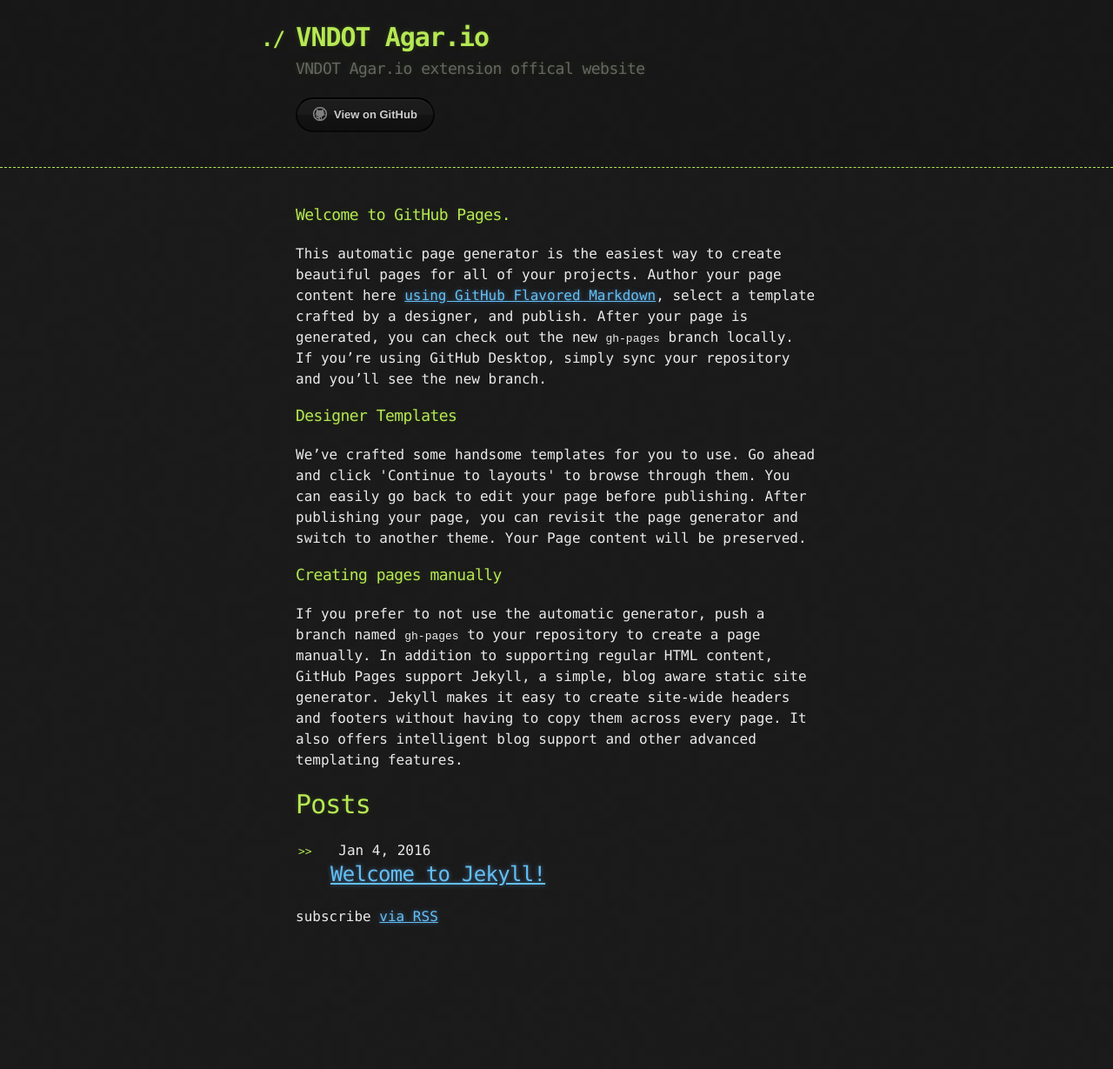
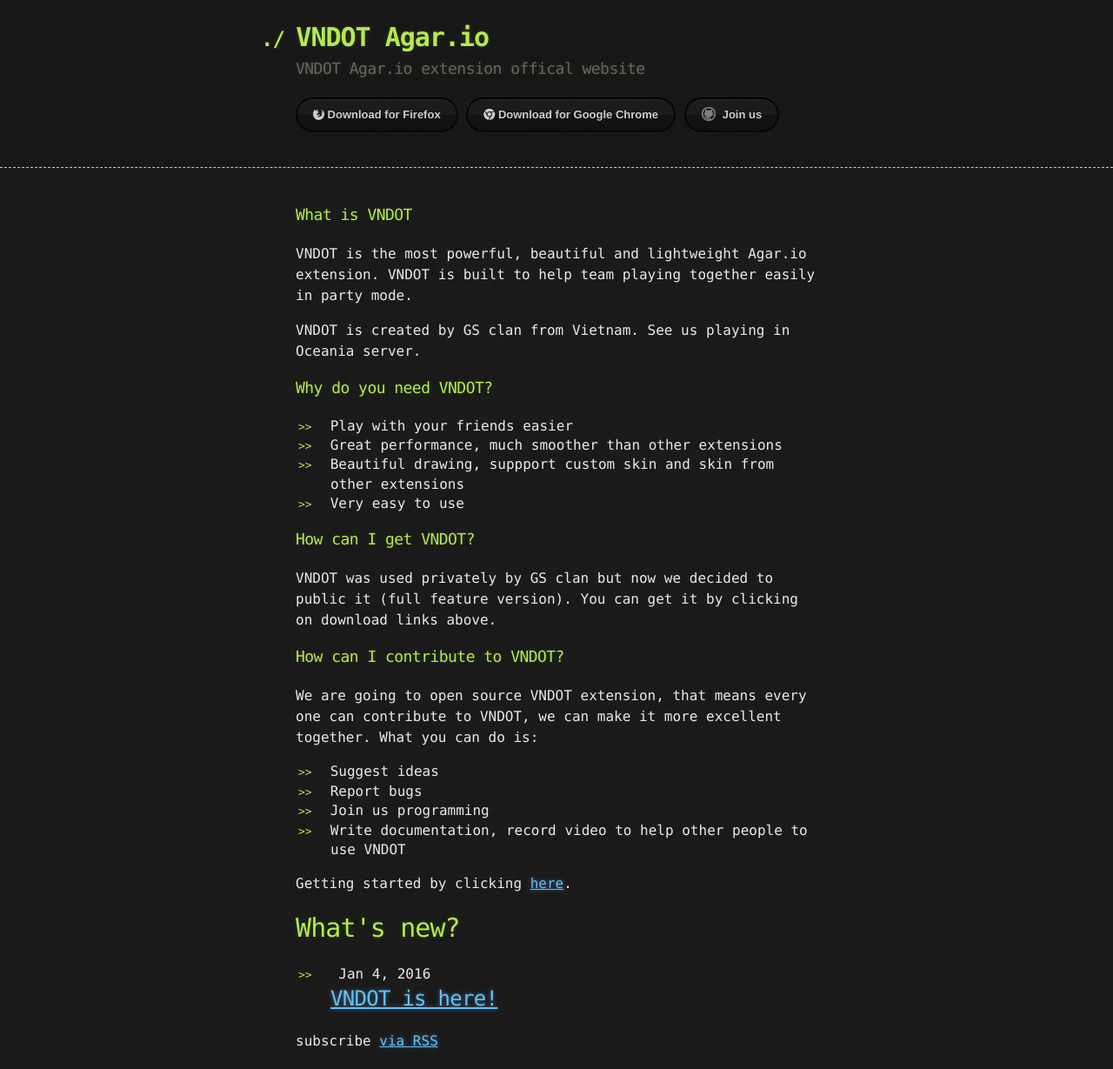
Before and after one commit to Nubbie/vndot.github.io, a Jekyll site: the page built from index.md, in a window 1280 px wide. Shown: the whole page at 87% size. Built offline with Jekyll 4.4.1, drawn with Linux system fonts in a browser that asks for light colours; nearby versions of some CDN libraries; before the commit the page ends 1086 px from its top, so only the background shows below that.

Commit message:
add content

```diff
--- a/_includes/head.html
+++ b/_includes/head.html
@@ -8,6 +8,8 @@
 
   <link rel="stylesheet" href="{{ '/stylesheets/stylesheet.css' | prepend: site.baseurl }}" media="screen">
   <link rel="stylesheet" href="{{ '/stylesheets/github-dark.css' | prepend: site.baseurl }}" media="screen">
+  <link rel="stylesheet" href="{{ '/stylesheets/style.css' | prepend: site.baseurl }}" media="screen">
+  <link rel="stylesheet" href="https://maxcdn.bootstrapcdn.com/font-awesome/4.5.0/css/font-awesome.min.css">
   <link rel="canonical" href="{{ page.url | replace:'index.html','' | prepend: site.baseurl | prepend: site.url }}">
   <link rel="alternate" type="application/rss+xml" title="{{ site.title }}" href="{{ "/feed.xml" | prepend: site.baseurl | prepend: site.url }}" />
 </head>
--- a/_includes/header.html
+++ b/_includes/header.html
@@ -1,10 +1,12 @@
 <header>
   <div class="container">
-    <h1>VNDOT Agar.io</h1>
+    <a href="/"><h1>VNDOT Agar.io</h1></a>
     <h2>VNDOT Agar.io extension offical website</h2>
 
     <section id="downloads">
-      <a href="https://github.com/vndot" class="btn btn-github"><span class="icon"></span>View on GitHub</a>
+      <a href="https://github.com/vndot" class="btn btn-github"><i class="fa fa-firefox"></i> Download for Firefox</a>
+      <a href="https://github.com/vndot" class="btn btn-github"><i class="fa fa-chrome"></i> Download for Google Chrome</a>
+      <a href="https://github.com/vndot" class="btn btn-github"><span class="icon"></span>Join us</a>
     </section>
   </div>
 </header>
--- a/index.md
+++ b/index.md
@@ -2,22 +2,40 @@
 layout: default
 ---
 
-### Welcome to GitHub Pages.
+### What is VNDOT
 
-<p>This automatic page generator is the easiest way to create beautiful pages for all of your projects. Author your page content here <a href="https://guides.github.com/features/mastering-markdown/">using GitHub Flavored Markdown</a>, select a template crafted by a designer, and publish. After your page is generated, you can check out the new <code>gh-pages</code> branch locally. If you’re using GitHub Desktop, simply sync your repository and you’ll see the new branch.</p>
+VNDOT is the most powerful, beautiful and lightweight Agar.io extension. VNDOT is
+built to help team playing together easily in party mode.
 
-### Designer Templates
+VNDOT is created by GS clan from Vietnam. See us playing in Oceania server.
 
-<p>We’ve crafted some handsome templates for you to use. Go ahead and click 'Continue to layouts' to browse through them. You can easily go back to edit your page before publishing. After publishing your page, you can revisit the page generator and switch to another theme. Your Page content will be preserved.</p>
+### Why do you need VNDOT?
 
-<h3>
-<a id="creating-pages-manually" class="anchor" href="#creating-pages-manually" aria-hidden="true"><span class="octicon octicon-link"></span></a>Creating pages manually</h3>
+- Play with your friends easier
+- Great performance, much smoother than other extensions
+- Beautiful drawing, suppport custom skin and skin from other extensions
+- Very easy to use
 
-<p>If you prefer to not use the automatic generator, push a branch named <code>gh-pages</code> to your repository to create a page manually. In addition to supporting regular HTML content, GitHub Pages support Jekyll, a simple, blog aware static site generator. Jekyll makes it easy to create site-wide headers and footers without having to copy them across every page. It also offers intelligent blog support and other advanced templating features.</p>
+### How can I get VNDOT?
+
+VNDOT was used privately by GS clan but now we decided to public it
+(full feature version). You can get it by clicking on download links above.
+
+### How can I contribute to VNDOT?
+
+We are going to open source VNDOT extension, that means every one can contribute
+to VNDOT, we can make it more excellent together. What you can do is:
+
+- Suggest ideas
+- Report bugs
+- Join us programming
+- Write documentation, record video to help other people to use VNDOT
+
+Getting started by clicking [here][vndot-github].
 
 <div class="home">
 
-  <h1 class="page-heading">Posts</h1>
+  <h1 class="page-heading">What's new?</h1>
 
   <ul class="post-list">
     {% for post in site.posts %}
@@ -34,3 +52,5 @@
   <p class="rss-subscribe">subscribe <a href="{{ "/feed.xml" | prepend: site.baseurl }}">via RSS</a></p>
 
 </div>
+
+[vndot-github]: https://github.com/vndot
--- /dev/null
+++ b/stylesheets/style.css
@@ -0,0 +1,3 @@
+header a {
+  text-decoration: none;
+}
```
Also changed, not shown: _posts/2016-01-04-vnot-is-here.markdown (added, +8 -0 lines), _posts/2016-01-04-welcome-to-jekyll.markdown (deleted, +0 -25 lines).
